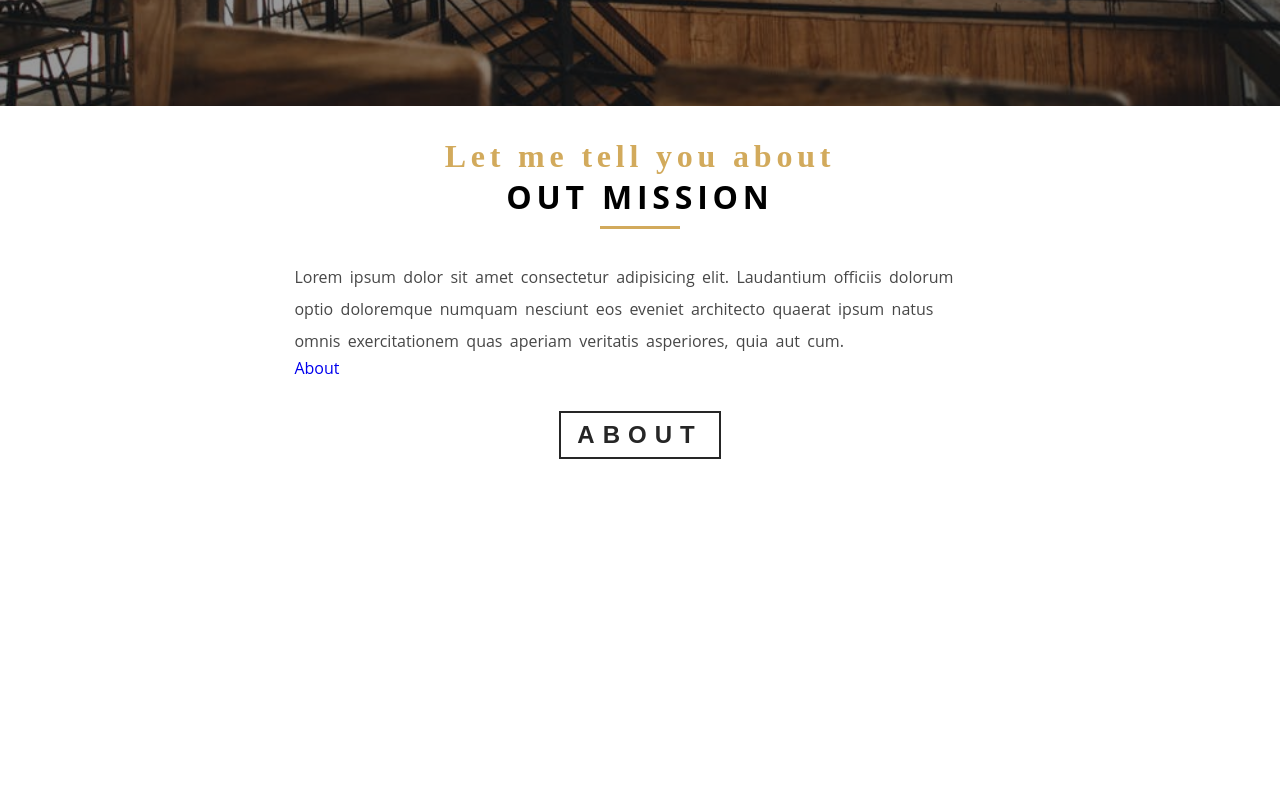
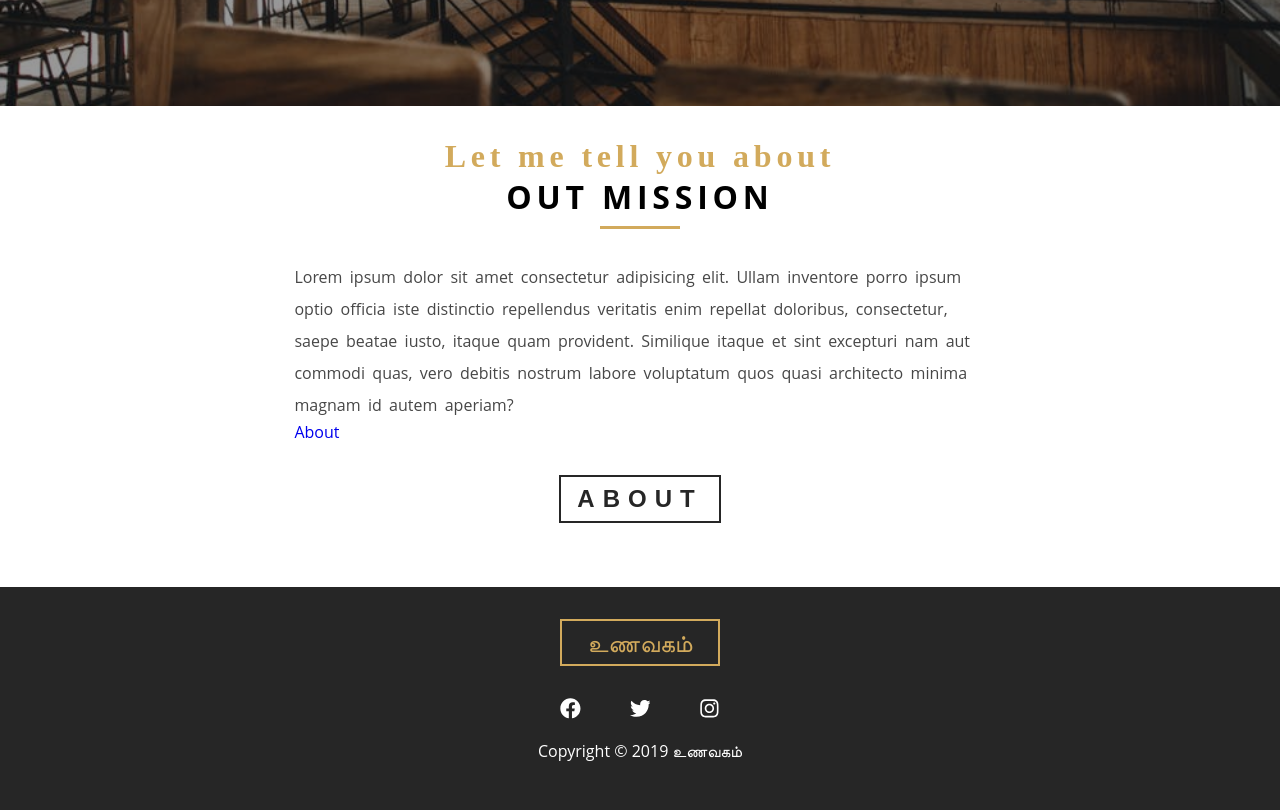
Before and after one commit to guhandelta/GatsbyRestaurant, a Gatsby site: page / in a window 1280 px wide. Shown: the part 695-1505 px from the top of the page. Before the commit the page ends 1218 px from the top, so only its background shows below. Built offline with nearby package versions, Linux system fonts and the light colour scheme; Gatsby itself is replaced by a stand-in of ours.

Commit message:
Created a footer for the index page, with icons/links to social media platforms and approproate styling

```diff
--- a/src/components/HomePageComponents/QuickInfo.js
+++ b/src/components/HomePageComponents/QuickInfo.js
@@ -11,10 +11,12 @@ export default class QuickInfo extends Component {
         <Title message="Let me tell you about" title="Out Mission" />
         <QuickInfoWapper>
           <p className="text">
-            Lorem ipsum dolor sit amet consectetur adipisicing elit. Laudantium
-            officiis dolorum optio doloremque numquam nesciunt eos eveniet
-            architecto quaerat ipsum natus omnis exercitationem quas aperiam
-            veritatis asperiores, quia aut cum.
+            Lorem ipsum dolor sit amet consectetur adipisicing elit. Ullam
+            inventore porro ipsum optio officia iste distinctio repellendus
+            veritatis enim repellat doloribus, consectetur, saepe beatae iusto,
+            itaque quam provident. Similique itaque et sint excepturi nam aut
+            commodi quas, vero debitis nostrum labore voluptatum quos quasi
+            architecto minima magnam id autem aperiam?
           </p>
           <Link to="/about/" style={{ textDecoration: "none" }}>
             About
--- /dev/null
+++ b/src/components/globals/Footer.js
@@ -0,0 +1,83 @@
+import React, { Component } from "react"
+import styled from "styled-components"
+import { styles } from "../../utils"
+import { FaInstagram, FaTwitter, FaFacebook } from "react-icons/fa"
+
+export default class Footer extends Component {
+  state = {
+    icons: [
+      {
+        id: 1,
+        icon: <FaFacebook className="icon facebook-icon" />,
+        path: "https:/facebook.com/guhandelta",
+      },
+      {
+        id: 2,
+        icon: <FaTwitter className="icon twitter-icon" />,
+        path: "https:/twitter.com/guhandelta",
+      },
+      {
+        id: 3,
+        icon: <FaInstagram className="icon instagram-icon" />,
+        path: "https:/instagram.com/guhandelta",
+      },
+    ],
+  }
+  render() {
+    return (
+      <FooterWrapper>
+        <div className="title">உணவகம்</div>
+        <div className="icons">
+          {this.state.icons.map(icon => {
+            return (
+              <a
+                href={icon.path}
+                key={icon.id}
+                target="_blank"
+                rel="noopener noreferrer"
+              >
+                {icon.icon}
+              </a>
+            )
+          })}
+        </div>
+        <p className="copyright">copyright &copy; 2019 உணவகம்</p>
+      </FooterWrapper>
+    )
+  }
+}
+
+const FooterWrapper = styled.div`
+  padding: 2rem 0;
+  background: ${styles.colors.mainBlack};
+  .icons {
+    width: 10rem;
+    display: flex;
+    justify-content: space-between;
+    margin: 0 auto;
+  }
+  .icon {
+    color: ${styles.colors.mainWhite};
+    font-size: 1.3rem;
+    ${styles.transition({})};
+    &:hover {
+      color: ${styles.colors.mainGold};
+    }
+  }
+  .copyright {
+    color: ${styles.colors.mainWhite};
+    text-transform: capitalize;
+    text-align: center;
+    margin: 1rem 0;
+  }
+  .title {
+    text-align: center;
+    width: 10rem;
+    color: ${styles.colors.mainGold};
+    text-transform: uppercase;
+    padding: 0.3rem 1rem;
+    margin: 0 auto 2rem auto;
+    font-size: 1.5rem;
+    ${styles.border({ color: `${styles.colors.mainGold}` })}
+  }
+`
--- a/src/components/layout.js
+++ b/src/components/layout.js
@@ -9,6 +9,7 @@ import React from "react"
 import PropTypes from "prop-types"
 import { createGlobalStyle } from "styled-components" // Should be placed on top of all the components, for global style to be applied
 import Navbar from "./globals/navbar"
+import Footer from "../components/globals/Footer"
 // import "./bootstrap.min.css"
 // import "./layout.css"
 // import "../sass/layout.scss"
@@ -19,6 +20,7 @@ const Layout = ({ children }) => {
       <GlobalStyle />
       <Navbar />
       {children}
+      <Footer />
     </React.Fragment>
   )
 }
```
